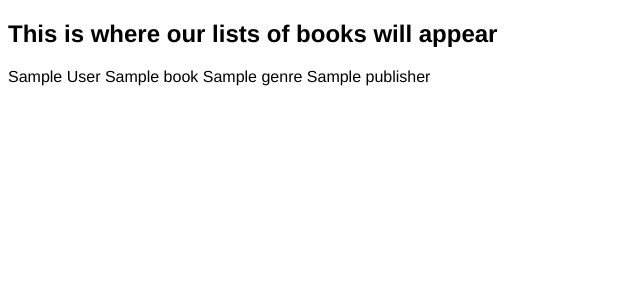
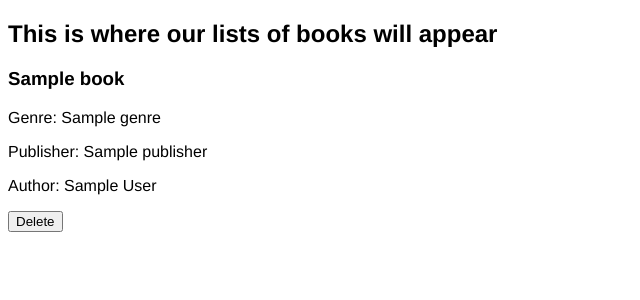
Before and after one commit to Mitchell-McShane/one_to_many_hw_lab, a Flask app: page /books in a window 1280 px wide. Shown: the part 52-352 px from the top of the page, without its empty margins (0-640 px from the left). Run offline with Flask 2, Linux system fonts and the light colour scheme; a database or web service that is not in the repository returns one stand-in record (values such as "Sample title"); some libraries are stand-ins or nearby versions.

Commit message:
delete a book working MVP tasks done

```diff
--- a/controllers/books_controller.py
+++ b/controllers/books_controller.py
@@ -1,4 +1,4 @@
-from flask import Flask, render_template, Blueprint
+from flask import Flask, render_template, Blueprint, redirect
 from models.book import Book
 import repositories.book_repository as book_repository
 import repositories.author_repository as author_repository
@@ -36,3 +36,7 @@ def books():
 
 # DELETE
 # DELETE '/books/<id>'
+@books_blueprint.route("/books/<id>/delete", methods=["POST"])
+def delete_book(id):
+    book_repository.delete(id)
+    return redirect('/books')
--- a/templates/books/index.html
+++ b/templates/books/index.html
@@ -5,8 +5,15 @@
 {% for book in all_books %}
 
 <div class="books">
-    {{book.author.first_name}} {{book.author.last_name}}
-    {{book.title}} {{book.genre}} {{book.publisher}}
+    <h3>{{book.title}}</h3>
+    <p>Genre: {{book.genre}} </p>
+    <p>Publisher: {{book.publisher}}</p>
+    <p>Author: {{book.author.first_name}} {{book.author.last_name}}</p>
+
+    <form action="/books/{{book.id}}/delete" method="POST">
+        <button type="submit">Delete</button>
+    </form>
+
 </div>
 
 {% endfor %}
```
